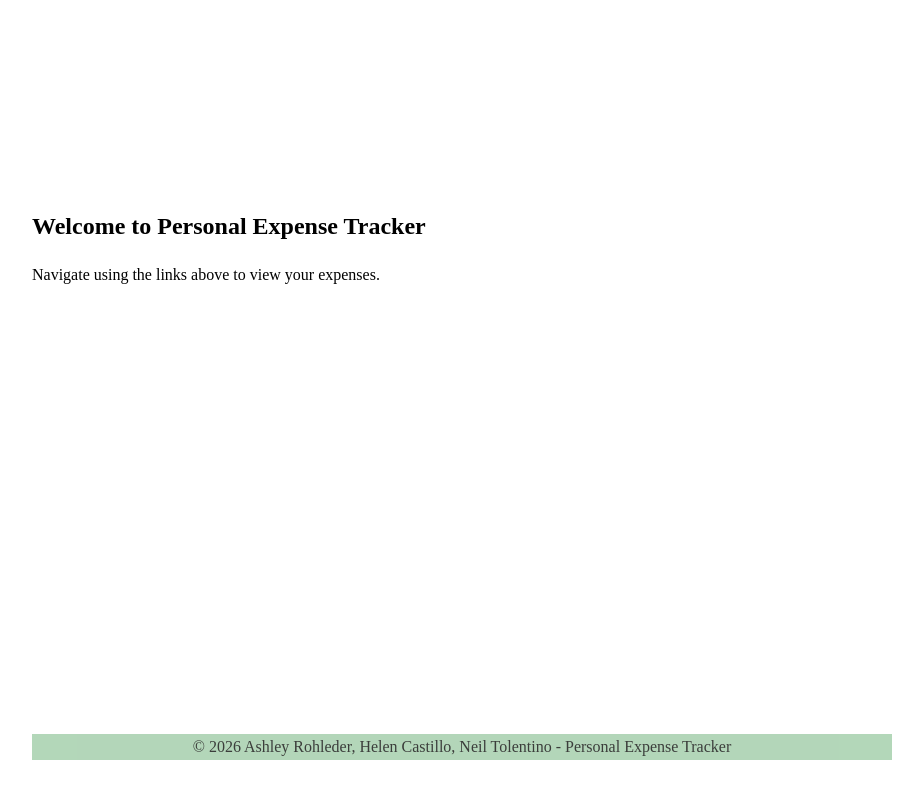
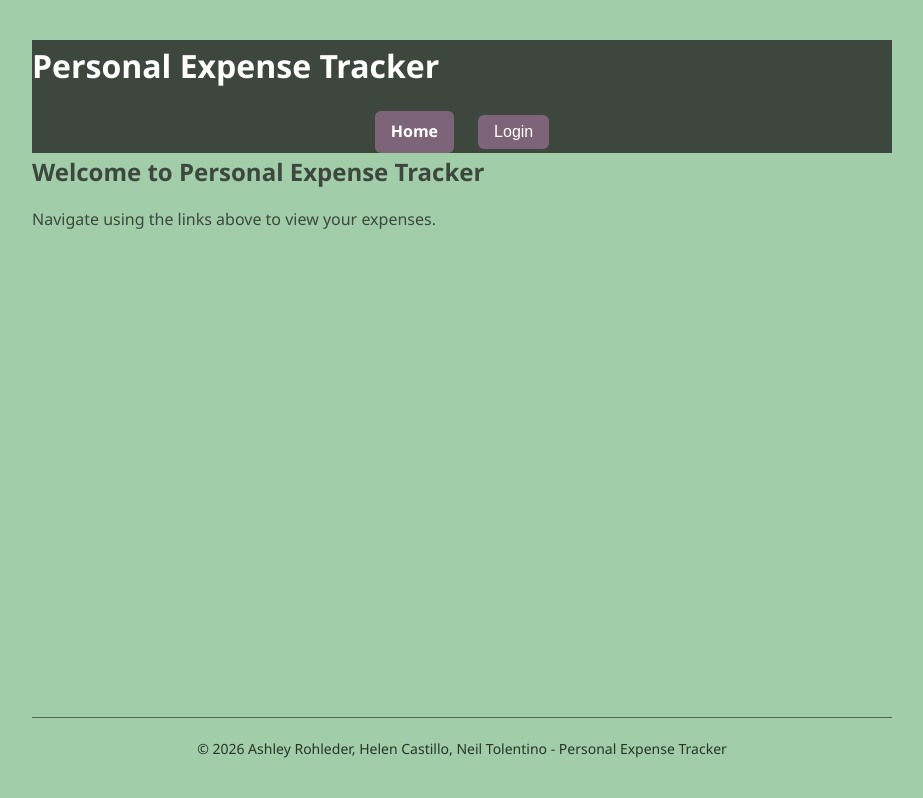
Before and after one commit to ntolentino4/group-6-full-stack-project, a React (Vite) app in the folder apps/frontend/: page / in a window 1280 px wide. Shown: the whole page, without its empty margins (178-1101 px from the left). Built offline with nearby package versions, Linux system fonts and the light colour scheme; no server answers.

Commit message:
update CSS files

```diff
--- a/apps/frontend/src/App.css
+++ b/apps/frontend/src/App.css
@@ -1,19 +1,6 @@
 /* =========================================
    1. GLOBAL STYLES & VARIABLES
    ========================================= */
-
-* {
-  box-sizing: border-box;
-  margin: 0;
-  padding: 0;
-}
-
-body {
-  font-family: var(--font-primary);
-  background-color: var(--color-celadon-light);
-  color: var(--color-granite);
-  line-height: 1.6;
-}
 
 h1,
 h2,
--- a/apps/frontend/src/App.tsx
+++ b/apps/frontend/src/App.tsx
@@ -10,14 +10,14 @@ import CategoryTotalsPage from "./pages/CategoryTotalsPage";
 function App() {
   return (
     <Routes>
-      <Route element={<Layout />}>
-        <Route path="/" element={<HomePage />} />
+      <Route path="/" element={<Layout />}>
+        <Route index element={<HomePage />} />
         <Route path="/expense-filter" element={<ExpenseFilterPage />} />
         <Route path="/recent-expenses" element={<RecentExpensesPage />} />
-        <Route path="/category-totals" element={<CategoryTotalsPage />} />
+        <Route path="/category-summary" element={<CategoryTotalsPage />} />
       </Route>
     </Routes>
-  ); // This line was missing the );
+  );
 }
 
 export default App;
--- a/apps/frontend/src/components/header/Header.css
+++ b/apps/frontend/src/components/header/Header.css
@@ -3,11 +3,6 @@
 .app-header {
   background-color: var(--color-granite);
   color: white;
-  padding: 24px;
-  border-radius: var(--radius-lg);
-  margin-bottom: 32px;
-  text-align: center;
-  box-shadow: var(--card-shadow);
 }
 
 .app-header h1 {
--- a/apps/frontend/src/main.tsx
+++ b/apps/frontend/src/main.tsx
@@ -3,6 +3,7 @@ import ReactDOM from "react-dom/client";
 import { BrowserRouter } from "react-router-dom"; // Added this
 import App from "./App.tsx";
 import { ClerkProvider } from "@clerk/clerk-react";
+import "./index.css";
 
 const PUBLISHABLE_KEY = import.meta.env.VITE_CLERK_PUBLISHABLE_KEY;
 
@@ -17,5 +18,5 @@ ReactDOM.createRoot(document.getElementById("root")!).render(
         <App />
       </BrowserRouter>
     </ClerkProvider>
-  </React.StrictMode>
+  </React.StrictMode>,
 );
--- a/apps/frontend/src/pages/CategoryTotalsPage.tsx
+++ b/apps/frontend/src/pages/CategoryTotalsPage.tsx
@@ -16,19 +16,11 @@ const ALL_CATEGORIES: ExpenseCategory[] = [
   "Shopping",
   "Health",
 ];
-/**
- * Component: CategoryTotalsPage
- * * Architectural Implementation Justification:
- * This component utilizes the hook-service-repository architecture to clearly separate solution concerns.
- * It invokes the `useBudgets` custom hook to manage UI state and presentation logic (e.g., refreshing the budget list).
- * The hook delegates data validation to `budgetService`, which contains our business logic—such as ensuring a budget limit
- * is greater than zero and preventing duplicate categories.
- * Finally, the service invokes `budgetRepository` to execute data access logic, fetching and modifying our mock database.
- * This separation ensures the UI component remains clean and only handles rendering.
- */
+
 const CategoryTotalsPage = () => {
-  const { expenses, addExpense, removeExpense } = useExpenses();
-  const { budgetGoals, addBudget, removeBudget } = useBudgets();
+  // 1. Rename 'budgets' to 'budgetGoals' during destructuring to match your JSX logic
+  const { expenses = [], addExpense, removeExpense } = useExpenses();
+  const { budgets: budgetGoals = [], addBudget, removeBudget } = useBudgets();
 
   const [formCategory, setFormCategory] = useState<ExpenseCategory | "">("");
   const [formAmount, setFormAmount] = useState<string>("");
@@ -37,10 +29,19 @@ const CategoryTotalsPage = () => {
     e.preventDefault();
     if (!formCategory || !formAmount) return;
 
-    const success = await addBudget(formCategory, formAmount);
-    if (success) {
+    // 2. Wrap arguments in an object. addBudget expects 1 argument: { category, limit }
+    // 3. Convert formAmount string to a Number
+    try {
+      await addBudget({
+        category: formCategory as ExpenseCategory,
+        limit: Number(formAmount),
+      });
+
+      // Clear form after success
       setFormCategory("");
       setFormAmount("");
+    } catch (error) {
+      console.error("Failed to add budget:", error);
     }
   };
 
@@ -65,11 +66,14 @@ const CategoryTotalsPage = () => {
   return (
     <section>
       <h2>Category Totals & Budgets</h2>
-      <p>Total expenses (shared): {expenses.length}</p>
+      <p>Total expenses (shared): {expenses?.length || 0}</p>
 
       <div className="controls-container">
         <button onClick={addTestExpense}>Add Test Expense</button>
-        <button onClick={removeOneExpense} disabled={expenses.length === 0}>
+        <button
+          onClick={removeOneExpense}
+          disabled={!expenses || expenses.length === 0}
+        >
           Remove One Expense
         </button>
       </div>
@@ -106,7 +110,7 @@ const CategoryTotalsPage = () => {
 
         <h3>Active Monthly Budgets</h3>
 
-        {budgetGoals.length === 0 ? (
+        {!budgetGoals || budgetGoals.length === 0 ? (
           <p className="empty-state">No budgets set yet.</p>
         ) : (
           <ul className="budget-list">
@@ -130,6 +134,7 @@ const CategoryTotalsPage = () => {
 
       <br />
 
+      {/* 4. Pass the shared data to the summary component */}
       <CategorySummary expenses={expenses} budgetGoals={budgetGoals} />
     </section>
   );
```
Also changed, not shown: apps/frontend/src/components/header/Header.tsx (+6 -1 lines).
